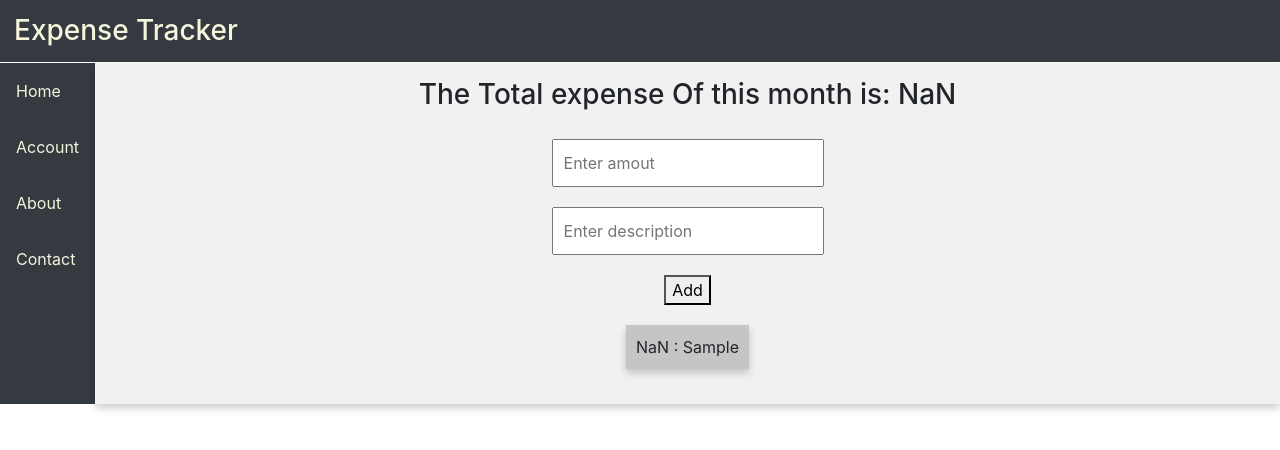
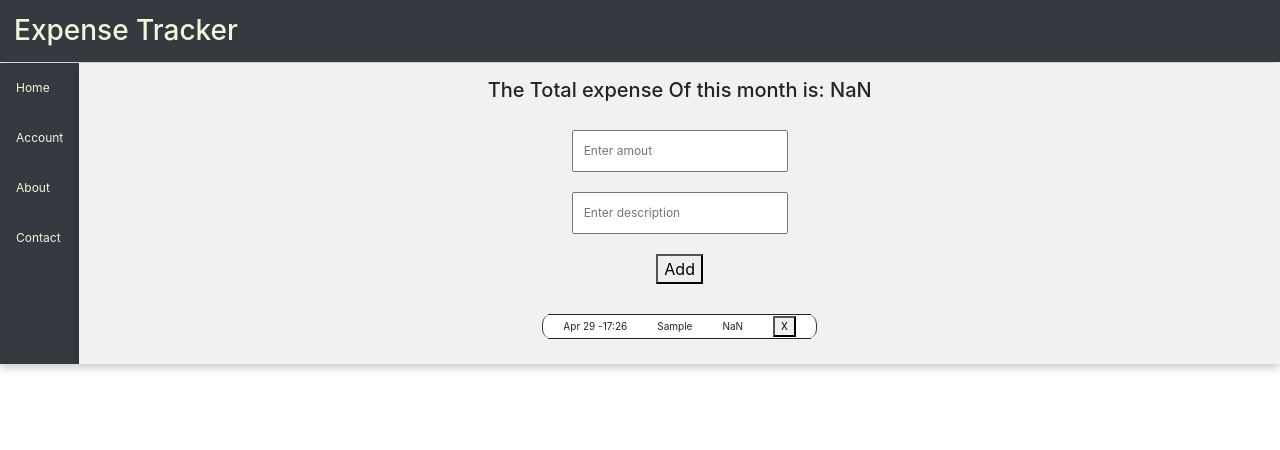
Before and after one commit to parimalnajan/JsBasic, a plain HTML site: page index.html in a window 1280 px wide. Both pictures are taken after typing "Sample", "Sample" into the empty fields and a click on the button "Add". Drawn offline with nearby package versions, Linux system fonts and the light colour scheme.

Commit message:
table added

```diff
--- a/index.html
+++ b/index.html
@@ -24,9 +24,9 @@
 
         .leftnav{
             background-color:#343a40;
-
+            font-size: 12px;
             margin-top: 0px;
-
+            box-shadow: 0 4px 8px 0 rgba(0, 0, 0, 0.2);
 
         }
 
@@ -68,13 +68,11 @@
             align-content: center;
         }
 
-
-
-
         .liststyle{
 
             display: flex;
             flex-direction: column;
+            font-size: 12px;
 
             align-items: center;
             margin: 20px;
@@ -83,24 +81,56 @@
         }
 
         .t{
-            background-color: #c5c5c5;
-            border:whitesmoke;
+            margin:10px;
+            margin-top: 30px;
+
+            background-color:white;
             display: flex;
             flex-direction: column;
-            box-shadow: 0 4px 8px 0 rgba(0, 0, 0, 0.2);
+            flex-flow: column;
+
             align-items: center;
-            margin: 20px;
-            padding: 10px;
             align-content: center;
+            padding-left: 5px;
+            padding-right: 5px;
+            border-radius: 10px;
+
+            border-style:solid;
+            border-width: 0.1mm;
+            border-color: #343a40;
+
+            border-top:0;
+            border-bottom: 0;
+        }
+
+        th,td{
+            padding-left: 15px;
+            padding-right: 15px;
+            background-color: white;
+            border-color:343a40;
+            width: 100%;
+            border-style:solid;
+            border-width: 0.1mm;
+
+
+            border-left:0;
+            border-right:0;
+            border-collapse: collapse;
+            font-size: 10px;
+
 
         }
+
+
+
     </style>
 
 </head>
 
 <body>
 
-<div id= 'navbar' style="background-color: #343a40; color: beige;">
+
+<div id= 'navbar' style="background-color: #343a40;box-shadow: 0 4px 8px 0 rgba(0, 0, 0, 0.2); color: beige;">
          <h3 style="text-align: start;padding:14px ;margin-bottom: 1px;"> Expense Tracker</h3>
 </div>
 
@@ -120,7 +150,7 @@
 
         <div class="content">
 
-         <h3 id="headingTotal"></h3>
+         <h5 id="headingTotal" style=" text-align: center;"></h5>
 
          <list>
 
@@ -129,15 +159,19 @@
          </list>
 
                 <button  id="btn" >Add</button>
-               <!-- <table class="liststyle2" id="allexpense"></table>-->
 
 
 
-                <div class="t" id= "displayTable"></div>
+                <table id="displayTable" class="t"></table>
+        <!-- <table class="liststyle2" id="allexpense"></table>
+                <table class="t" id= "displayTable"></table> -->
+
+
 
 
         </div>
 </div>
+
 
 
 
@@ -148,9 +182,11 @@
         const inputElement= document.querySelector("#amt");
         const element = document.querySelector("#btn");
         const displaTableEL = document.querySelector("#displayTable");
+        const removeitem=document.querySelector("#b");
 
         let TotalExpense= 0;
-
+        var countermain;
+         countermain=-1;
         //set it to TotalExpense i.e init 0
 
         headingEl.textContent= TotalExpense;
@@ -163,27 +199,39 @@
         const expense= parseInt(textAmount,10);
 
         const textdes=Inputdes.value;           //catch text
-        console.log({expense,textdes});         //console print obj
-
-
-            Expenseobj = {}
+       // console.log({expense,textdes});         //console print obj
+         Expenseobj = {}
 
             Expenseobj.description=textdes;
             Expenseobj.cost= expense;
+            Expenseobj.moment= new Date();
+            const options= {month:'short',day:'numeric'};
+            const options2= {hour: '2-digit', minute:'2-digit', hour12: false};
             allexpense.push(Expenseobj)
 
 
 
+
         TotalExpense = TotalExpense+ expense
+        countermain++;
+        console.log({allexpense});
         console.log({TotalExpense});
+        console.log(countermain);
 
 
         const outText = `The Total expense Of this month is: ${TotalExpense}`
         headingEl.textContent= outText;
 
         const TableHtml= allexpense.map(expense2 => {
-            return `<div>${expense2.cost}  :  ${expense2.description}</div>`
-        }).join("");
+
+
+        return`<tr><td><div>${expense2.moment.toLocaleDateString('en-US',options)}
+        -${expense2.moment.toLocaleTimeString('en-US',options2)}</div></td>
+        <td>${expense2.description}</td>
+        <td>${expense2.cost}</td>
+        <td><button  id="b">X</button></td></tr>`
+
+                     }).join("");
 
 
         console.log(TableHtml);
@@ -196,7 +244,17 @@
         }
 
 
-       element.addEventListener("click",addExpense,false);
+       function delitem(){
+
+            console.log("deletecall");
+        }
+
+
+
+        element.addEventListener("click",addExpense,false);
+        removeitem.addEventListener("click",delitem,false);
+
+
 
 
     //   }
```
